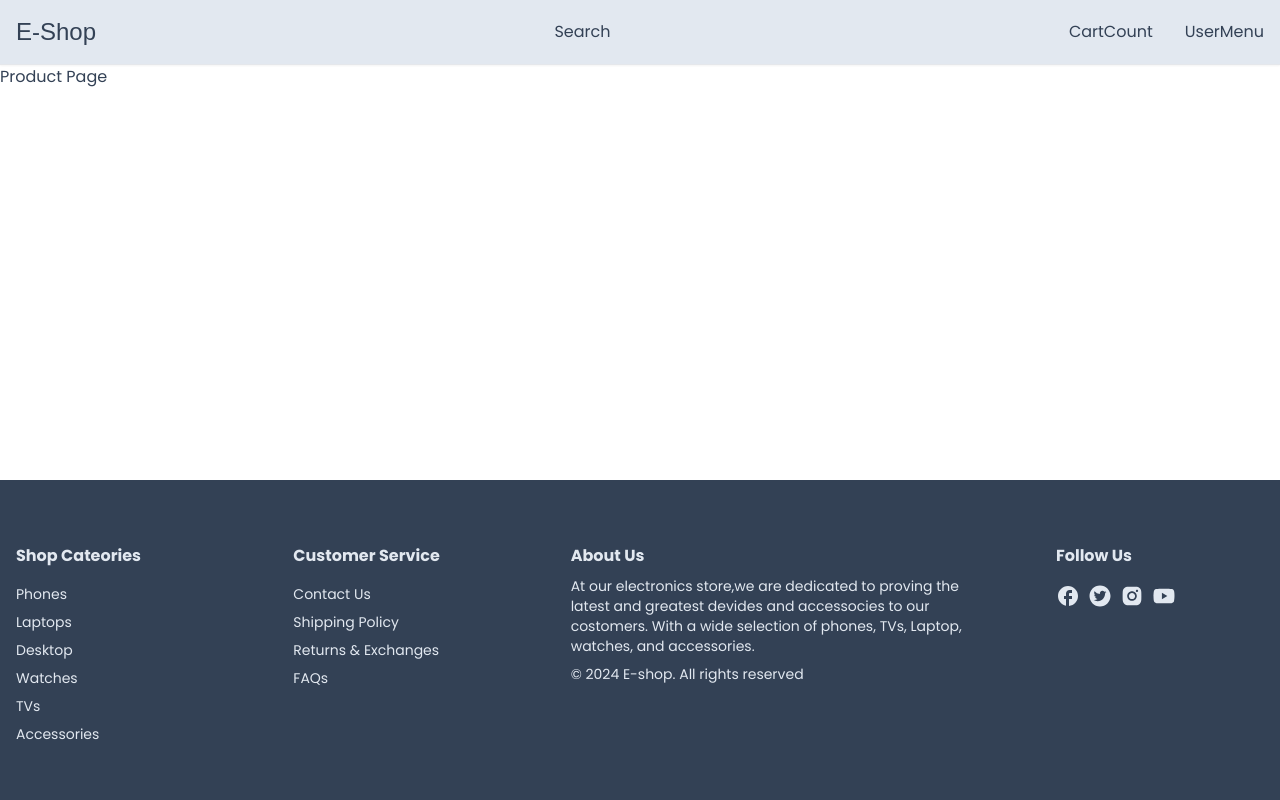
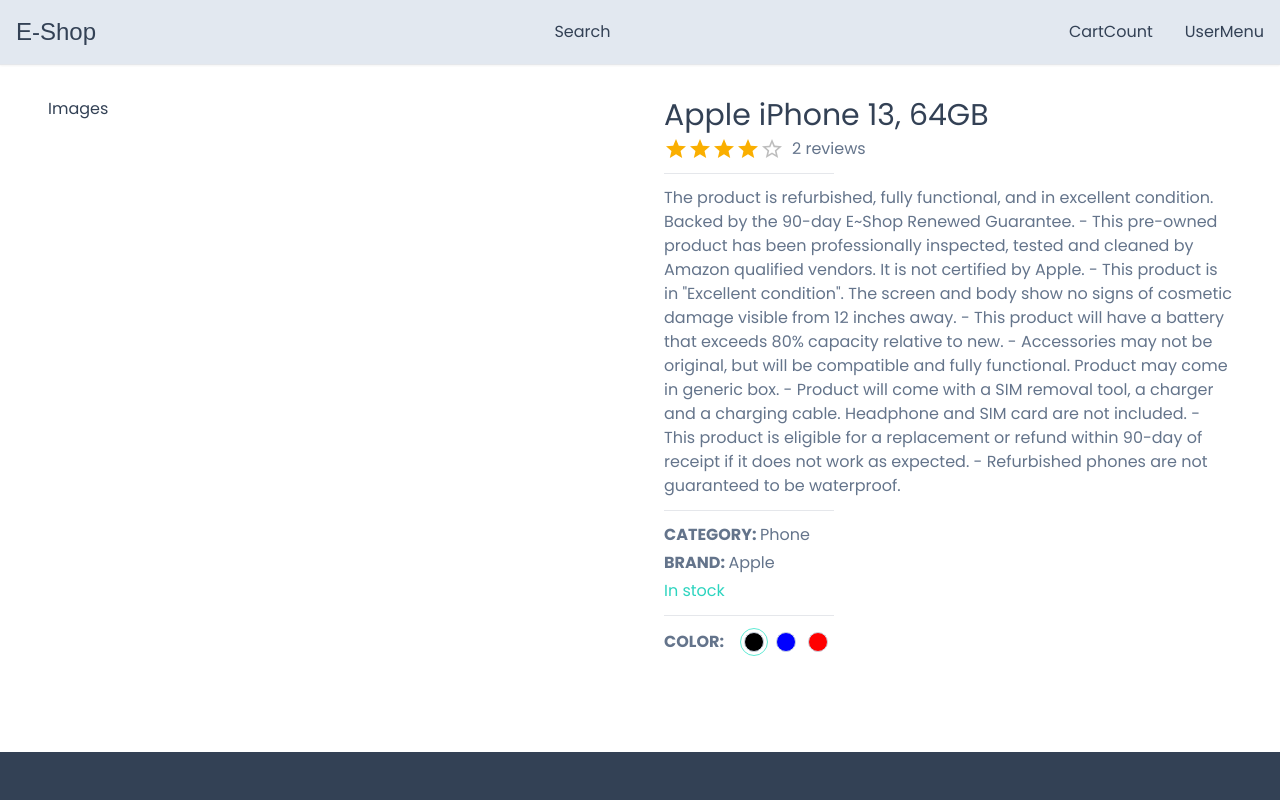
Before and after one commit to KeotshepileMaje/E-Commerce-App, a Next.js app: page /product/1 in a window 1280 px wide. Shown: the top 800 px of the page. Built offline with nearby package versions, Linux system fonts and the light colour scheme; a web font is replaced by a local one.

Commit message:
added product details

```diff
--- /dev/null
+++ b/app/components/product/SetColor.tsx
@@ -0,0 +1,57 @@
+"use client"
+
+import { CartProductType, SelectedImgType } from "@/app/product/[productId]/ProductDetails";
+
+interface SetColorProps {
+    images: SelectedImgType[];
+    cartProduct: CartProductType;
+    handleColorSelect: (value: SelectedImgType) => void
+}
+const SetColor: React.FC<SetColorProps> = ({
+    images,
+    cartProduct,
+    handleColorSelect
+}) => {
+    return (
+        <div>
+            <div className="flex gap-4 items-center">
+                <span className="font-semibold">COLOR: </span>
+                <div className="flex gap-1">
+                    {
+                        images.map((image) => {
+                            return (
+                                <div
+                                    key={image.color}
+                                    onClick={() => handleColorSelect(image)}
+                                    className={`
+                                h-7
+                                w-7
+                                rounded-full
+                                border-teal-300
+                                flex
+                                items-center
+                                justify-center
+                                ${
+                                    cartProduct.selectedImg.color === image.color ?
+                                    'border-[1.5px]' : 'border-none'
+                                }
+                                `}>
+                                    <div style={{background: image.colorCode}} className="
+                                    h-5
+                                    w-5
+                                    rounded-full
+                                    border-[1.2px]
+                                    border-slate-300
+                                    cursor-pointer
+                                    "></div>
+                                </div>
+                            )
+                        })
+                    }
+                </div>
+            </div>
+        </div>
+    );
+}
+
+export default SetColor;
--- /dev/null
+++ b/app/product/[productId]/ProductDetails.tsx
@@ -0,0 +1,93 @@
+'use client'
+
+import SetColor from "@/app/components/product/SetColor";
+import { Rating } from "@mui/material";
+import { useCallback, useState } from "react";
+
+interface ProductDatailsProps {
+    product:any
+}
+
+export type CartProductType = {
+    id: string,
+    name: string,
+    description: string,
+    category: string,
+    brand: string,
+    selectedImg: SelectedImgType,
+    quantity:number,
+    price: number,
+}
+
+export type SelectedImgType = {
+    color: string,
+    colorCode: string,
+    image: string,
+}
+
+
+const Horizontal = () => {
+    return <hr className="w-[30%] my-2"/>
+}
+
+const ProductDetails: React.FC<ProductDatailsProps> = ({product}) => {
+
+    const [cartProduct, setCartProduct] = useState<CartProductType>({
+        id: product.id,
+        name: product.name,
+        description: product.description,
+        category: product.category,
+        brand: product.brand,
+        selectedImg: {...product.images[0]},
+        quantity: 1,
+        price: product.price,
+    })
+
+    const productRating = product.reviews.reduce((acc: number, item: any) => item.rating + acc, 0) /product.reviews.length
+    console.log(cartProduct.selectedImg)
+
+    const handleColorSelect = useCallback((value: SelectedImgType) => {
+        setCartProduct((prev) => {
+            return {...prev, selectedImg: value}
+        })
+    }, [cartProduct.selectedImg])
+
+    return (
+        <div className="
+        grid grid-cols-1
+        md:grid-cols-2
+        gap-12
+        ">
+            <div>
+                Images
+            </div>
+            <div className="flex flex-col gap-1 text-slate-500">
+                <h2 className="text-3xl font-medium text-slate-700">{product.name}</h2>
+                <div className="flex items-center gap-2">
+                    <Rating value={productRating} readOnly />
+                    <div>{product.reviews.length} reviews</div>
+                </div>
+                <Horizontal />
+                <div>{product.description}</div>
+                <Horizontal />
+                <div>
+                    <span className="font-semibold">CATEGORY: </span>
+                    <span>{product.category}</span>
+                </div>
+                <div>
+                    <span className="font-semibold">BRAND: </span>
+                    <span>{product.brand}</span>
+                </div>
+                <div className={product.inStock ? 'text-teal-400' : 'text-rose-400'}>{product.inStock ? 'In stock' : 'Out of stock'}</div>
+                <Horizontal />
+                <SetColor
+                    cartProduct={cartProduct}
+                    images={product.images}
+                    handleColorSelect={handleColorSelect}
+                />
+            </div>
+        </div>
+    );
+}
+
+export default ProductDetails;
--- a/app/product/[productId]/page.tsx
+++ b/app/product/[productId]/page.tsx
@@ -1,11 +1,20 @@
+import Container from "@/app/components/Container";
+import { product } from "@/utils/product";
+import ProductDetails from "./ProductDetails";
+
 interface IParams {
     productId?: string;
 }
 
 const Product = ({params}: {params: IParams}) => {
     console.log('param,,, ',params)
+
     return (
-        <div>Product Page</div>
+        <div className="p-8">
+            <Container>
+                <ProductDetails product={product}/>
+            </Container>
+        </div>
     );
 }
 
--- /dev/null
+++ b/utils/product.ts
@@ -0,0 +1,73 @@
+export const product = {
+    id: "648437b38c44d52b9542e340",
+    name: "Apple iPhone 13, 64GB",
+    description:
+      'The product is refurbished, fully functional, and in excellent condition. Backed by the 90-day E~Shop Renewed Guarantee.\n- This pre-owned product has been professionally inspected, tested and cleaned by Amazon qualified vendors. It is not certified by Apple.\n- This product is in "Excellent condition". The screen and body show no signs of cosmetic damage visible from 12 inches away.\n- This product will have a battery that exceeds 80% capacity relative to new.\n- Accessories may not be original, but will be compatible and fully functional. Product may come in generic box.\n- Product will come with a SIM removal tool, a charger and a charging cable. Headphone and SIM card are not included.\n- This product is eligible for a replacement or refund within 90-day of receipt if it does not work as expected.\n- Refurbished phones are not guaranteed to be waterproof.',
+    price: 40,
+    brand: "Apple",
+    category: "Phone",
+    inStock: true,
+    images: [
+      {
+        color: "Black",
+        colorCode: "#000000",
+        image:
+          "https://m.media-amazon.com/images/I/61g+McQpg7L._AC_SX679_.jpg",
+      },
+      {
+        color: "Blue",
+        colorCode: " #0000FF",
+        image:
+          "https://m.media-amazon.com/images/I/713Om9vCHUL._AC_SX679_.jpg",
+      },
+      {
+        color: "Red",
+        colorCode: "#FF0000",
+        image:
+          "https://m.media-amazon.com/images/I/61thdjmfHcL.__AC_SX300_SY300_QL70_FMwebp_.jpg",
+      },
+    ],
+    reviews: [
+      {
+        id: "6499b4887402b0efd394d8f3",
+        userId: "6499b184b0e9a8c8709821d3",
+        productId: "648437b38c44d52b9542e340",
+        rating: 3,
+        comment:
+          "good enough. I like the camera and casing. the delivery was fast too.",
+        createdDate: "2023-06-26T15:53:44.483Z",
+        user: {
+          id: "6499b184b0e9a8c8709821d3",
+          name: "Chaoo",
+          email: "example1@gmail.com",
+          emailVerified: null,
+          image:
+            "https://lh3.googleusercontent.com/a/AAcHTtcuRLwWi1vPKaQOcJlUurlhRAIIq2LgYccE8p32=s96-c",
+          hashedPassword: null,
+          createdAt: "2023-06-26T15:40:52.558Z",
+          updatedAt: "2023-06-26T15:40:52.558Z",
+          role: "USER",
+        },
+      },
+      {
+        id: "6499a110efe4e4de451c7edc",
+        userId: "6475af156bad4917456e6e1e",
+        productId: "648437b38c44d52b9542e340",
+        rating: 5,
+        comment: "I really liked it!!",
+        createdDate: "2023-06-26T14:30:40.998Z",
+        user: {
+          id: "6475af156bad4917456e6e1e",
+          name: "Charles",
+          email: "example@gmail.com",
+          emailVerified: null,
+          image:
+            "https://lh3.googleusercontent.com/a/AAcHTteOiCtILLBWiAoolIW9PJH-r5825pBDl824_8LD=s96-c",
+          hashedPassword: null,
+          createdAt: "2023-05-30T08:08:53.979Z",
+          updatedAt: "2023-05-30T08:08:53.979Z",
+          role: "ADMIN",
+        },
+      },
+    ],
+  }
```
